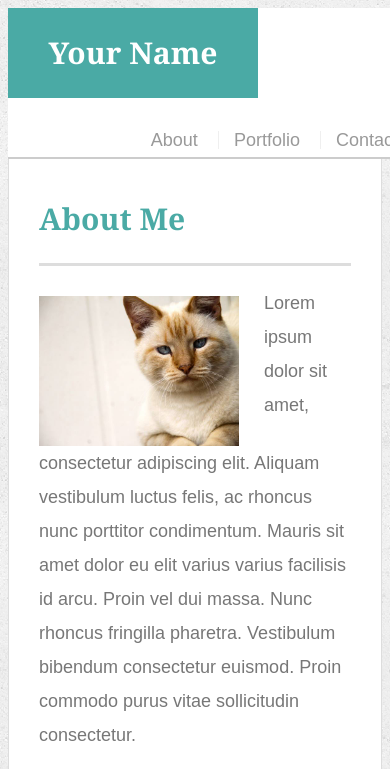
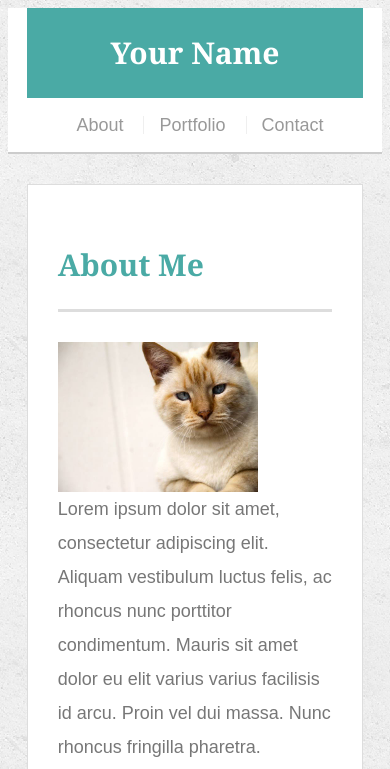
Before and after one commit to ryanroyce/Responsive-Portfolio, a plain HTML site: page index.html in a window 390 px wide. Shown: the top 769 px of the page. Drawn offline with Linux system fonts and the light colour scheme.

Commit message:
most media querys complete

```diff
--- a/assets/css/style.css
+++ b/assets/css/style.css
@@ -215,3 +215,64 @@ body {
     background: #4aaaa5;
     border: 0 none;
   }
+
+  @media only screen and (max-width: 980px) {
+    .container {
+        /* padding: 0 20px; */
+        max-width: 60%;
+    }
+/* fix nav bar so that they move right about 30% */
+
+    .work {
+        width: 46%;
+    }
+    /* #main-container {
+        padding-top:130px;
+    } */
+    /* .main-section {
+        max-width: 730px;
+    } */
+  }
+
+  @media only screen and (max-width: 768px) {
+    .container {
+        max-width: 90%;
+    }
+    /* .main-container {
+        margin-bottom: 400px;
+    } */
+
+    /* make cat image take up 50% of max width of container */
+  }
+
+  @media only screen and (max-width: 640px) {
+    .container {
+        max-width: 90%;
+    }
+    #masthead {
+        position: static;
+        /* margin-top: 0px; */
+    }
+    #logo {
+        width: 100%;
+    }
+    nav {
+        width: 100%;
+        text-align: center;
+        margin: 10px;
+    }
+    #main-container {
+        padding-top: 0%;
+    }
+    /* #auth-image {
+        max-width: 470px;
+    } */
+    /* #main-section {
+        margin-bottom: 500px;
+    } */
+    .work {
+        width: 90%;
+    }
+
+    /* make cat image on index take up 100% max width of container */
+  }
--- a/index.html
+++ b/index.html
@@ -12,7 +12,7 @@
   <header id="masthead">
     <div class="container">
       <a href="index.html" id="logo">Your Name</a>
-      <nav>
+      <nav id="navnavnav">
         <a href="index.html">About</a>
         <a href="portfolio.html">Portfolio</a>
         <a href="contact.html">Contact</a>
@@ -24,7 +24,7 @@
     <section class="main-section">
       <h1>About Me</h1>
 
-      <img src="assets/images/cat.jpg" class="auth-image" alt="Your Name">
+      <img src="assets/images/cat.jpg" class="auth-image" id="auth-image" alt="Your Name">
 
       <p>Lorem ipsum dolor sit amet, consectetur adipiscing elit. Aliquam vestibulum luctus felis, ac rhoncus nunc porttitor condimentum. Mauris sit amet dolor eu elit varius varius facilisis id arcu. Proin vel dui massa. Nunc rhoncus fringilla pharetra. Vestibulum bibendum consectetur euismod. Proin commodo purus vitae sollicitudin consectetur.</p>
 
```
